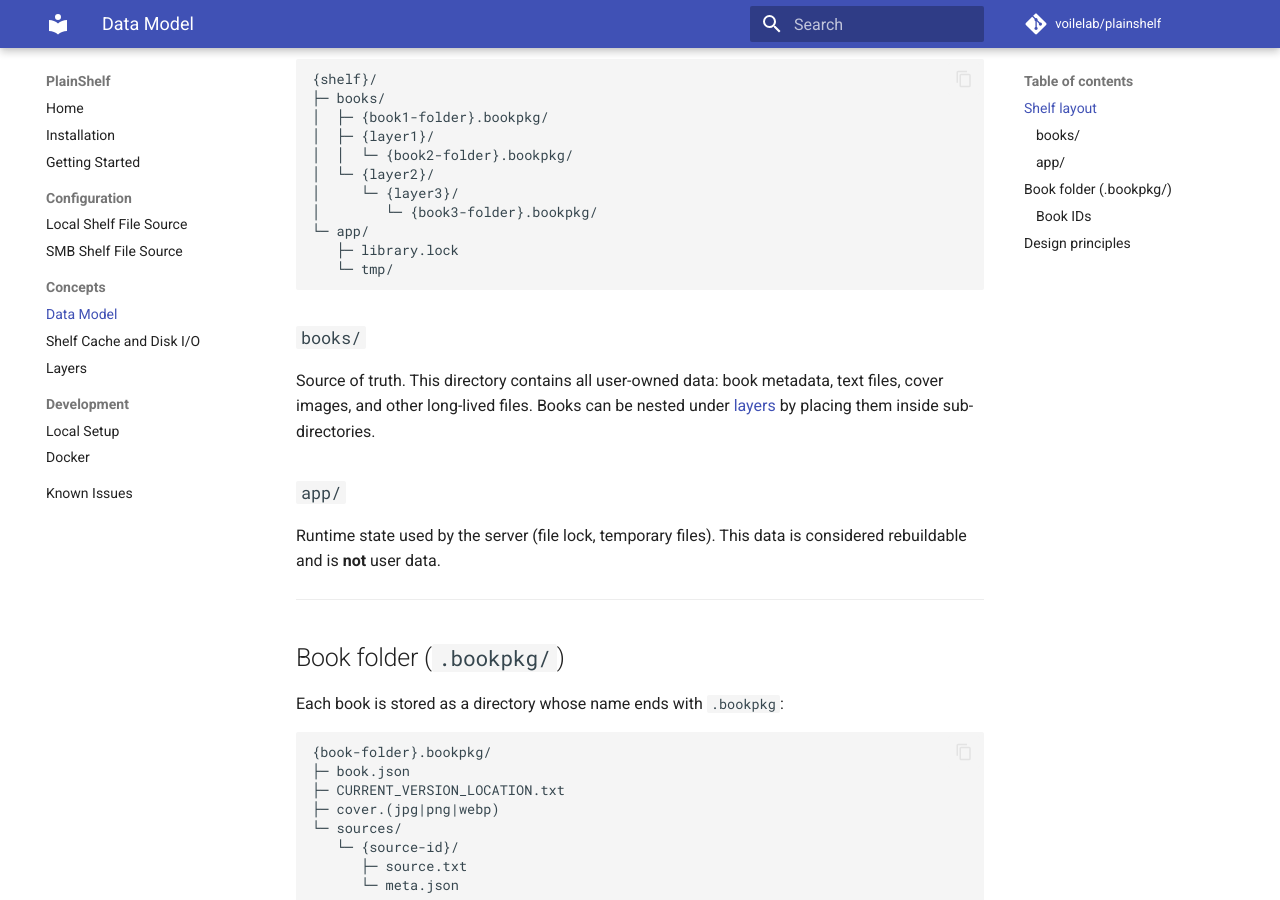
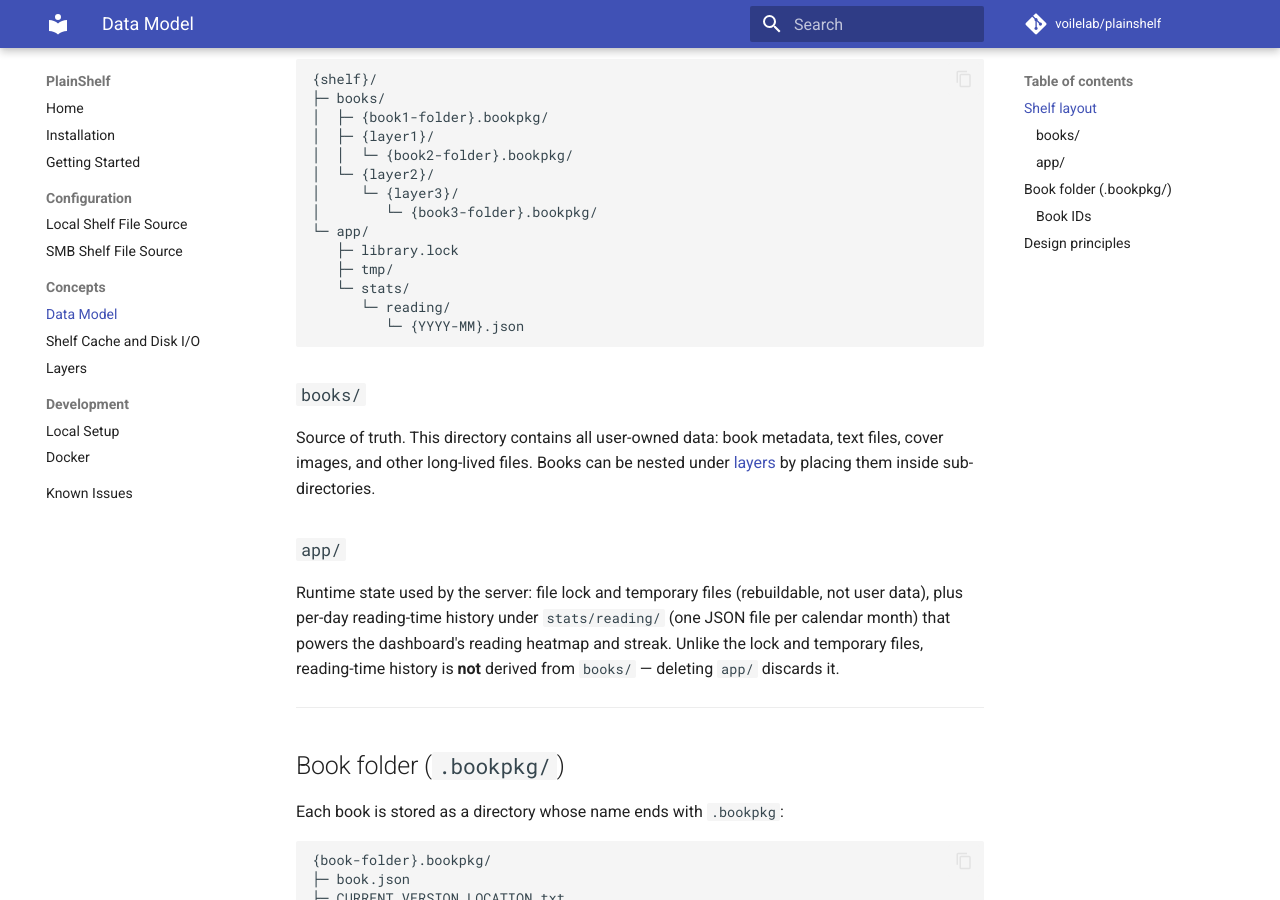
Before and after one commit to voilelab/plainshelf, an MkDocs documentation site: the page built from docs/concepts/data-model.md, in a window 1280 px wide and 900 px high, scrolled down 330 px. Built offline with MkDocs 1.6.1 and Material for MkDocs 9.7.7, drawn with Linux system fonts in a browser that asks for light colours; comment, search, counter and statistics services are not loaded; some of the changed text lies outside the part shown.

Commit message:
Update docs

````diff
--- a/docs/concepts/data-model.md
+++ b/docs/concepts/data-model.md
@@ -19,7 +19,10 @@
 │        └─ {book3-folder}.bookpkg/
 └─ app/
    ├─ library.lock
-   └─ tmp/
+   ├─ tmp/
+   └─ stats/
+      └─ reading/
+         └─ {YYYY-MM}.json
 ```
 
 ### `books/`
@@ -28,7 +31,7 @@
 
 ### `app/`
 
-Runtime state used by the server (file lock, temporary files). This data is considered rebuildable and is **not** user data.
+Runtime state used by the server: file lock and temporary files (rebuildable, not user data), plus per-day reading-time history under `stats/reading/` (one JSON file per calendar month) that powers the dashboard's reading heatmap and streak. Unlike the lock and temporary files, reading-time history is **not** derived from `books/` — deleting `app/` discards it.
 
 ---
 
@@ -65,4 +68,4 @@
 
 - **Human-readable** — the shelf directory can be opened and inspected with any file manager or text editor.
 - **Backup-friendly** — because everything is plain files, the shelf is trivially backed up with `cp`, `rsync`, or committed to Git.
-- **Rebuildable runtime state** — the `app/` directory can be deleted and the server will recreate it on the next startup.
+- **Rebuildable runtime state** — the file lock and temporary files under `app/` can be deleted and the server will recreate them on the next startup. The one exception is `app/stats/reading/`: it holds reading-time history that isn't derived from `books/`, so deleting it loses that history (dashboard heatmap and streak) even though nothing else breaks.
````
Also changed, not shown: CHANGELOG.md (+13 -0 lines), README.md (+5 -2 lines).
